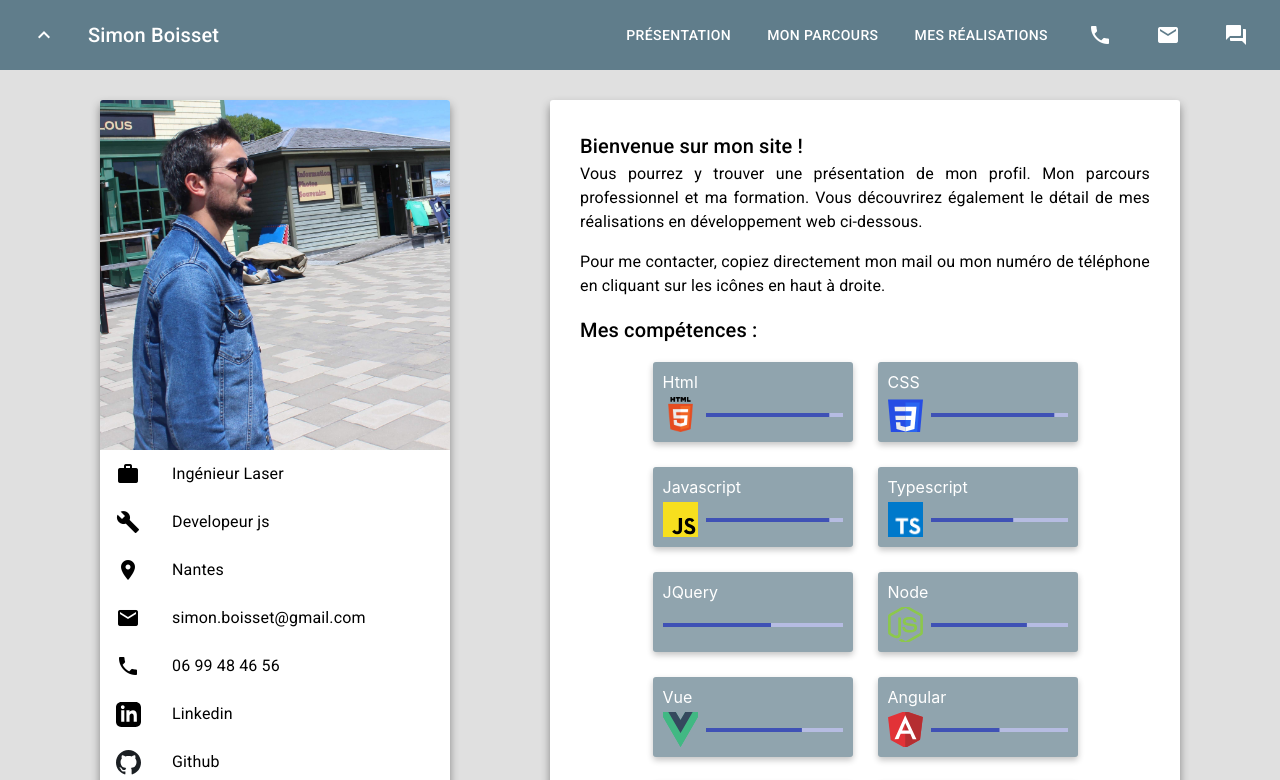
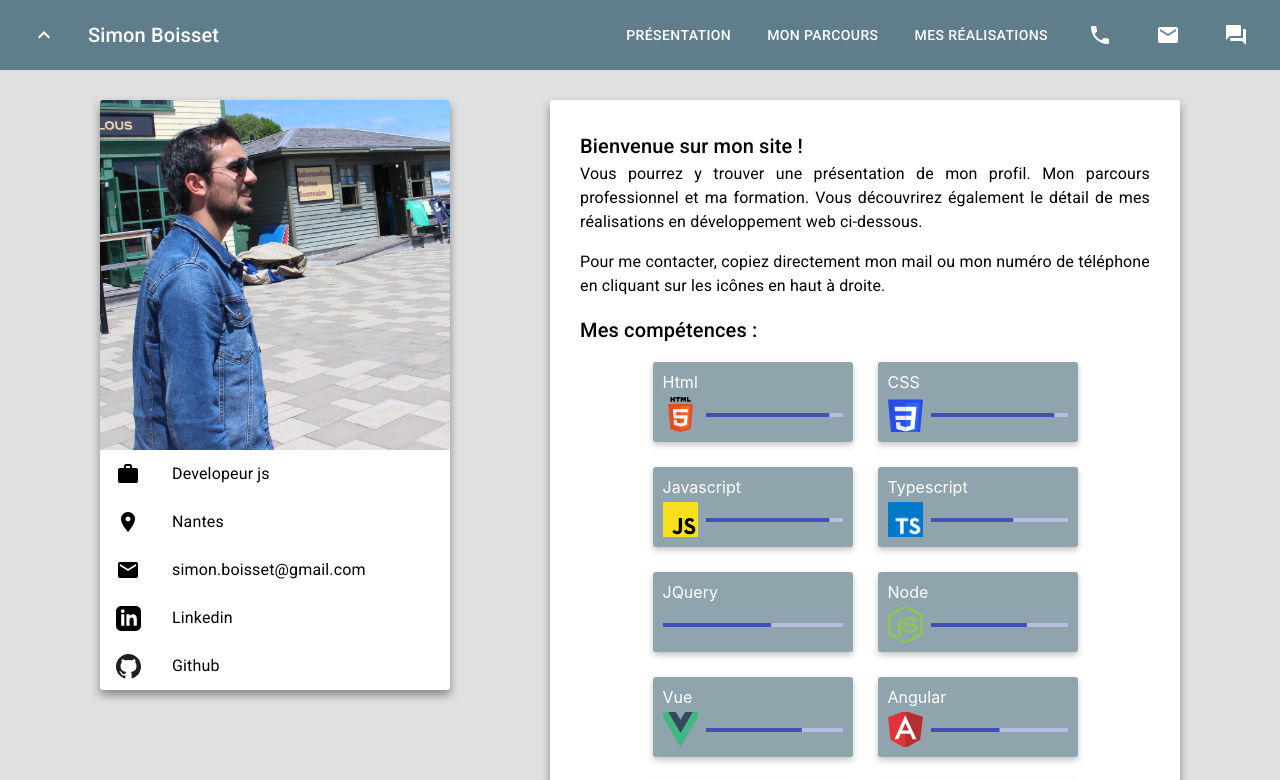
Before and after one commit to simonboisset/website, a React (Create React App) app: page / in a window 1280 px wide. Shown: the top 780 px of the page. Built offline with nearby package versions, Linux system fonts and the light colour scheme; no server answers.

Commit message:
Update skills

```diff
--- a/src/containers/Presentation.tsx
+++ b/src/containers/Presentation.tsx
@@ -32,11 +32,9 @@ export default function Presentation() {
             <Flex width="350px" >
                 <Card width="100%" >
                     <Image height="350px" src={me} />
-                    <Item icon={<Icon>work</Icon>} label="Ingénieur Laser"/>
-                    <Item icon={<Icon>build</Icon>} label="Developeur js"/>
+                    <Item icon={<Icon>work</Icon>} label="Developeur js"/>
                     <Item icon={<Icon>room</Icon>} label="Nantes" href="https://www.google.fr/maps/place/Nantes/" />
                     <Item icon={<Icon>mail</Icon>} label="simon.boisset@gmail.com"/>
-                    <Item icon={<Icon>phone</Icon>} label="06 99 48 46 56"/>
                     <Item icon={<Image width="25px" height="25px" src={linkedin} />}
                     href="https://www.linkedin.com/in/simon-boisset-733445138/" label="Linkedin"/>
                     <Item icon={<Image width="25px" height="25px" src={github} />}
```
